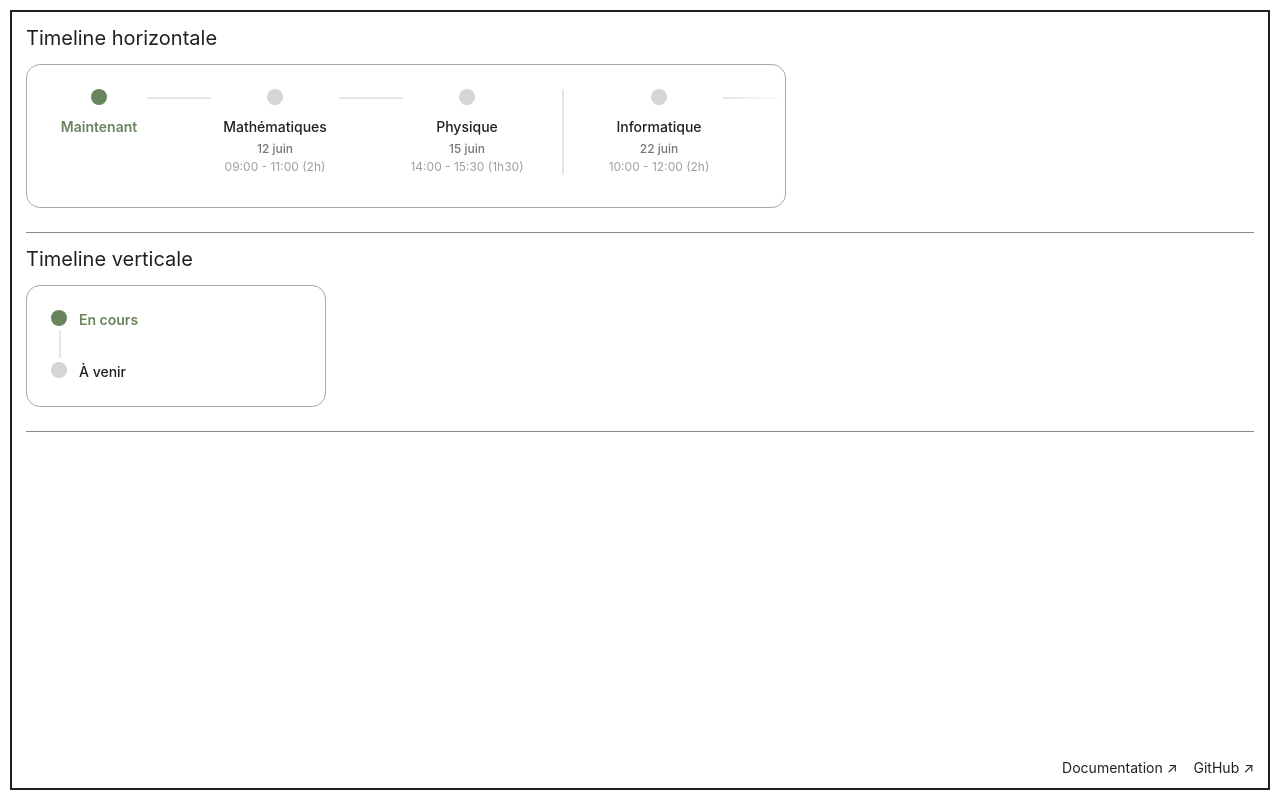
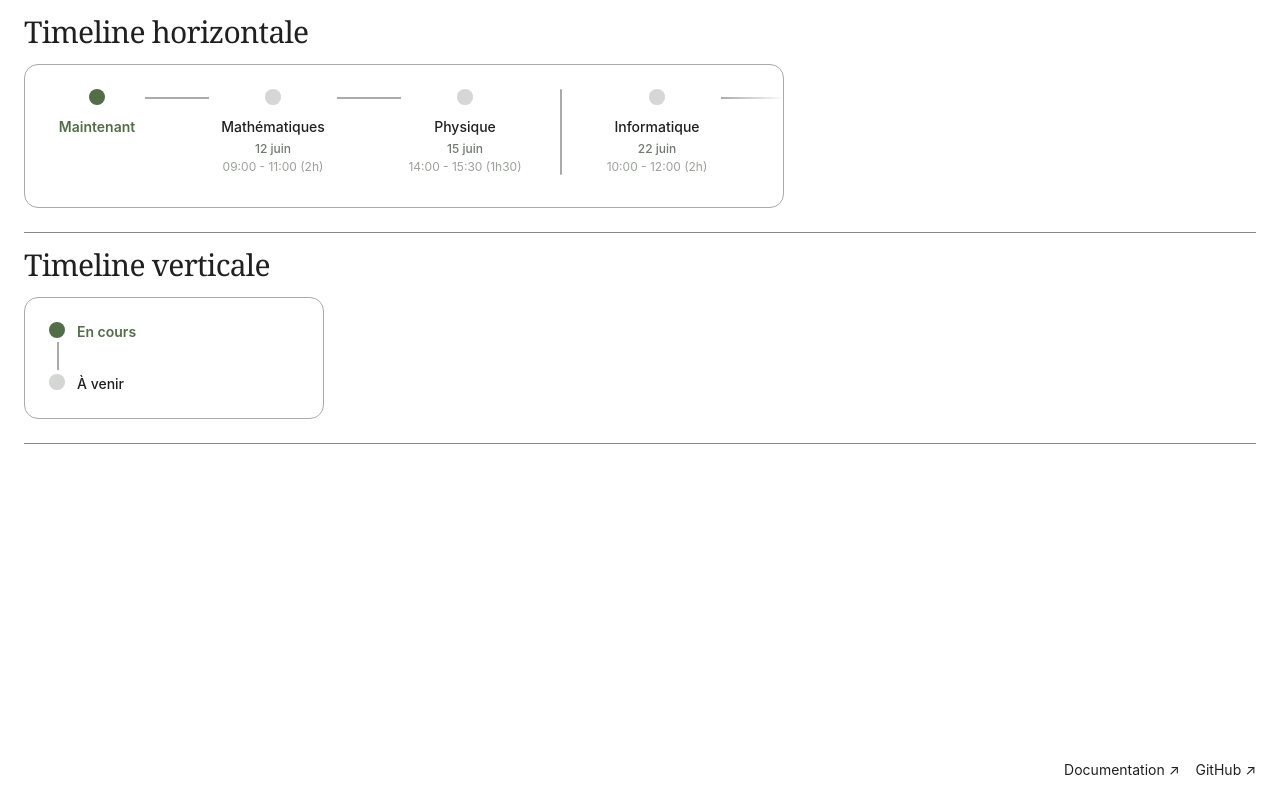
Before and after one commit to FRFlo/common-ui, a SvelteKit app: page / in a window 1280 px wide. Built offline with nearby package versions, Linux system fonts and the light colour scheme.

Commit message:
feat(ui): adapter la mise en page au thème système
- Ajoute des couleurs adaptatives pour les modes clair et sombre.
- Actualise la présentation de la page et vérifie le suivi du thème système.

```diff
--- a/src/routes/+page.svelte
+++ b/src/routes/+page.svelte
@@ -1,5 +1,6 @@
 <script lang="ts">
 	import * as Timeline from "../lib/registry/components/timeline/index";
+
 </script>
 
 <svelte:head>
--- a/src/routes/layout.css
+++ b/src/routes/layout.css
@@ -2,10 +2,30 @@
 
 :root {
 	font-family: Inter, ui-sans-serif, system-ui, sans-serif;
-	color: #202020;
-	background: #fff;
+	color: var(--page-foreground);
+	background: var(--page-background);
+	color-scheme: light;
+	--page-background: #fff;
+	--page-foreground: #202020;
+	--preview-border: #aaa;
+	--divider: #888;
+	--timeline-primary: #526e47;
+	--timeline-muted: #727970;
 	font-synthesis: none;
 }
+
+@media (prefers-color-scheme: dark) {
+	:root {
+		color-scheme: dark;
+		--page-background: #181a18;
+		--page-foreground: #eee;
+		--preview-border: #555b55;
+		--divider: #555b55;
+		--timeline-primary: #a8c99a;
+		--timeline-muted: #b2bcb0;
+	}
+}
+
 
 * {
 	box-sizing: border-box;
@@ -16,33 +36,33 @@ body {
 }
 
 .catalogue {
-	min-height: calc(100vh - 20px);
-	margin: 10px;
-	padding: 0 14px 10px;
-	border: 2px solid #202020;
+	min-height: 100vh;
+	padding: 0 24px 20px;
 	display: flex;
 	flex-direction: column;
 }
 
 .component {
 	padding: 14px 0 24px;
-	border-bottom: 1px solid #888;
+	border-bottom: 1px solid var(--divider);
 }
 
 .component h1,
 .component h2 {
 	margin: 0 0 14px;
-	font-size: 20px;
+	font-family: Georgia, "Times New Roman", serif;
+	font-size: clamp(24px, 3vw, 30px);
 	font-weight: 400;
+	letter-spacing: -0.025em;
 	line-height: 1.2;
 }
 
 .preview {
 	width: min(100%, 760px);
 	overflow: hidden;
-	border: 1px solid #aaa;
+	border: 1px solid var(--preview-border);
 	border-radius: 14px;
-	background: #fff;
+	background: var(--page-background);
 }
 
 .vertical-preview {
@@ -53,6 +73,9 @@ body {
 	display: flex;
 	align-self: flex-end;
 	gap: 16px;
+	align-items: center;
+	flex-wrap: wrap;
+	justify-content: flex-end;
 	margin-top: auto;
 	padding: 24px 0 0;
 }
@@ -73,9 +96,9 @@ body {
 }
 
 @theme inline {
-	--color-background: #fff;
-	--color-foreground: #20221e;
-	--color-primary: #68845d;
-	--color-border: #e3e7df;
-	--color-muted-foreground: #727970;
+	--color-background: var(--page-background);
+	--color-foreground: var(--page-foreground);
+	--color-primary: var(--timeline-primary);
+	--color-border: var(--preview-border);
+	--color-muted-foreground: var(--timeline-muted);
 }
```
Also changed, not shown: 1 other file (tests, documents, lock files or other folders).
